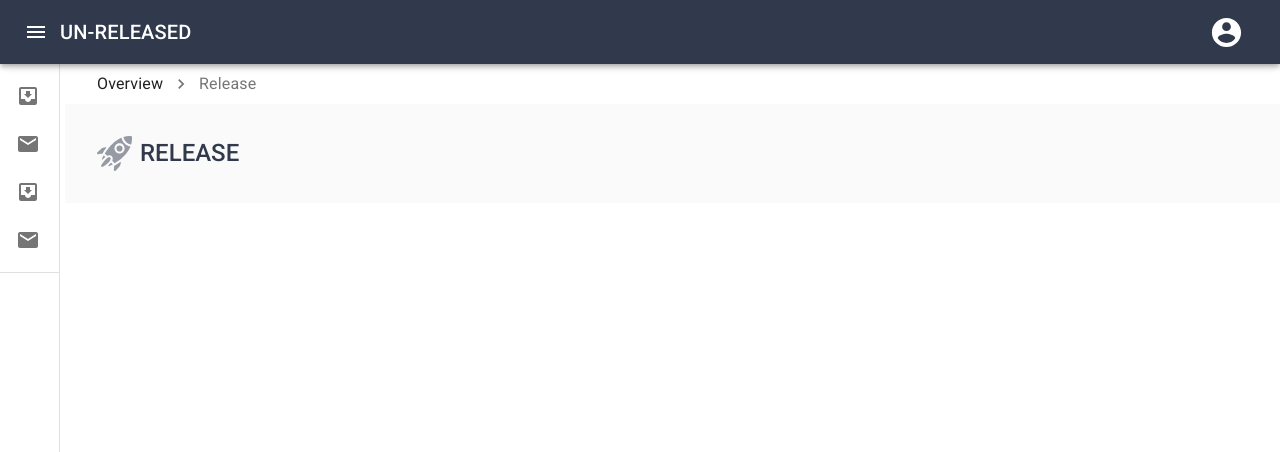
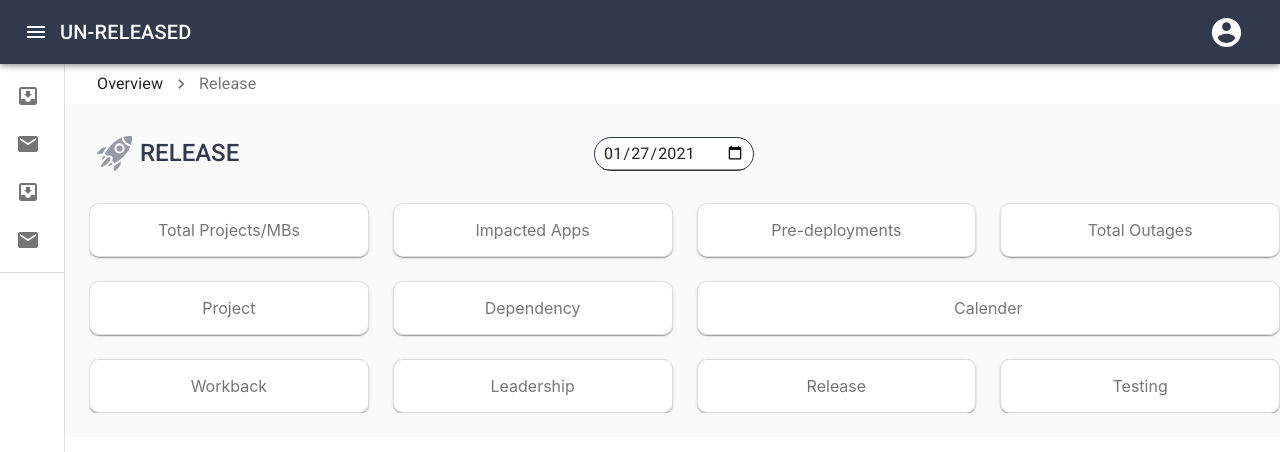
Before and after one commit to amitfbg/canvas-demo, a React (Create React App) app: page / in a window 1280 px wide. Shown: the top 452 px of the page. Built offline with nearby package versions, Linux system fonts and the light colour scheme.

Commit message:
Grid Container

```diff
--- a/src/App.css
+++ /dev/null
@@ -1,5 +0,0 @@
-*{
-  margin:0;
-  padding:0;
-  box-sizing:border-box
-}
--- a/src/components/breadCrumb/BreadCrumb.js
+++ b/src/components/breadCrumb/BreadCrumb.js
@@ -6,7 +6,7 @@ import NavigateNextIcon from "@material-ui/icons/NavigateNext";
 const useStyles = makeStyles({
   breadCrumb: {
     padding: "0.5rem 0 0.5rem 2rem",
-    // color: "#80868b",
+    backgroundColor: "#ffffff",
   },
 });
 
--- /dev/null
+++ b/src/components/date-picker/DatePicker.js
@@ -0,0 +1,41 @@
+import React from "react";
+import { makeStyles } from "@material-ui/core/styles";
+import TextField from "@material-ui/core/TextField";
+
+const useStyles = makeStyles((theme) => ({
+  container: {
+    position: "relative",
+    top: 0,
+    left: "30%",
+    display: "flex",
+    flexWrap: "wrap",
+    backgroundColor: "#fff",
+    borderRadius: "2rem",
+    border: "solid 1px #31394d",
+  },
+  textField: {
+    marginLeft: theme.spacing(1),
+    marginRight: theme.spacing(1),
+    // width: 200,
+  },
+}));
+
+export default function DatePicker() {
+  const classes = useStyles();
+
+  return (
+    <div className={classes.container}>
+      <TextField
+        id="date"
+        variant="standard"
+        // label="Birthday"
+        type="date"
+        defaultValue="2021-01-27"
+        className={classes.textField}
+        InputLabelProps={{
+          shrink: true,
+        }}
+      />
+    </div>
+  );
+}
--- a/src/components/maincontainer/ReleaseContainer.js
+++ b/src/components/maincontainer/ReleaseContainer.js
@@ -2,10 +2,13 @@ import React from "react";
 import { makeStyles } from "@material-ui/core";
 import BreadCrumb from "../breadCrumb/BreadCrumb";
 import PageHeader from "./components/PageHeader";
+import MainContainer from "./components/MainContainer";
 
 const useStyles = makeStyles({
   root: {
     width: "100%",
+    backgroundColor: "#fafafa",
+    height: "100%",
   },
 });
 
@@ -15,6 +18,7 @@ function ReleaseContainer() {
     <div className={classes.root}>
       <BreadCrumb />
       <PageHeader />
+      <MainContainer />
     </div>
   );
 }
--- /dev/null
+++ b/src/components/maincontainer/components/MainContainer.js
@@ -0,0 +1,75 @@
+import React from "react";
+import { makeStyles } from "@material-ui/core/styles";
+import Paper from "@material-ui/core/Paper";
+import Grid from "@material-ui/core/Grid";
+
+const useStyles = makeStyles((theme) => ({
+  root: {
+    display: "flex",
+    flexWrap: "wrap",
+    justifyContent: "space-around",
+    overflow: "hidden",
+    flexGrow: 1,
+    marginLeft: theme.spacing(3),
+    marginBottom: theme.spacing(3),
+  },
+  paper: {
+    // flexGrow: 1,
+    padding: theme.spacing(2),
+    textAlign: "center",
+    color: theme.palette.text.secondary,
+    // height: "10rem",
+    borderRadius: "10px",
+    border: "solid 1px #dddddd",
+  },
+}));
+
+export default function MainContainer() {
+  const classes = useStyles();
+
+  return (
+    <div className={classes.root}>
+      <Grid container spacing={3}>
+        <Grid container item spacing={3}>
+          <Grid item xs={3}>
+            <Paper className={classes.paper}>Total Projects/MBs</Paper>
+          </Grid>
+          <Grid item xs={3}>
+            <Paper className={classes.paper}>Impacted Apps</Paper>
+          </Grid>
+          <Grid item xs={3}>
+            <Paper className={classes.paper}>Pre-deployments</Paper>
+          </Grid>
+          <Grid item xs={3}>
+            <Paper className={classes.paper}>Total Outages</Paper>
+          </Grid>
+        </Grid>
+        <Grid container item spacing={3}>
+          <Grid item xs={3}>
+            <Paper className={classes.paper}>Project</Paper>
+          </Grid>
+          <Grid item xs={3}>
+            <Paper className={classes.paper}>Dependency</Paper>
+          </Grid>
+          <Grid item xs={6}>
+            <Paper className={classes.paper}>Calender</Paper>
+          </Grid>
+        </Grid>
+        <Grid container item spacing={3}>
+          <Grid item xs={3}>
+            <Paper className={classes.paper}>Workback</Paper>
+          </Grid>
+          <Grid item xs={3}>
+            <Paper className={classes.paper}>Leadership</Paper>
+          </Grid>
+          <Grid item xs={3}>
+            <Paper className={classes.paper}>Release</Paper>
+          </Grid>
+          <Grid item xs={3}>
+            <Paper className={classes.paper}>Testing</Paper>
+          </Grid>
+        </Grid>
+      </Grid>
+    </div>
+  );
+}
--- a/src/components/maincontainer/components/PageHeader.js
+++ b/src/components/maincontainer/components/PageHeader.js
@@ -3,6 +3,7 @@ import RocketIcon from "../../../assets/RocketIcon";
 import Typography from "@material-ui/core/Typography";
 import styled from "styled-components";
 import { makeStyles } from "@material-ui/core";
+import DatePicker from "../../date-picker/DatePicker";
 
 const Wrapper = styled.section`
   display: flex;
@@ -27,6 +28,7 @@ function PageHeader() {
       <Typography variant="h5" className={classes.headerTitle}>
         RELEASE
       </Typography>
+      <DatePicker />
     </Wrapper>
   );
 }
--- a/src/components/navbar/LeftNavBar.js
+++ b/src/components/navbar/LeftNavBar.js
@@ -17,24 +17,23 @@ const drawerWidth = 240;
 const useStyles = makeStyles((theme) => ({
   drawer: {
     width: 65,
-    overflowX:"hidden"
+    overflowX: "hidden",
   },
   drawerPaper: {
-    width: 60,
-    transition: theme.transitions.create('width', {
+    width: 65,
+    transition: theme.transitions.create("width", {
       easing: theme.transitions.easing.sharp,
       duration: theme.transitions.duration.leavingScreen,
     }),
-    "&:hover":{
+    "&:hover": {
       width: drawerWidth,
-      transition:theme.transitions.create('width',{
+      transition: theme.transitions.create("width", {
         easing: theme.transitions.easing.sharp,
-        duration:theme.transitions.duration.enteringScreen
-      })
-    }
+        duration: theme.transitions.duration.enteringScreen,
+      }),
+    },
   },
 }));
-
 
 function LeftNavBar() {
   const classes = useStyles();
@@ -49,7 +48,6 @@ function LeftNavBar() {
       >
         <Toolbar />
         <div className={classes.drawerContainer}>
-
           <List>
             {["Intake", "Planning", "Launch", "Measure"].map((text, index) => (
               <ListItem button key={text}>
--- a/src/index.css
+++ b/src/index.css
@@ -7,7 +7,7 @@
 body {
   margin: 0;
   padding: 0;
-  /* height: 100vh; */
+  height: 100vh;
   font-family: -apple-system, BlinkMacSystemFont, "Segoe UI", "Roboto", "Oxygen",
     "Ubuntu", "Cantarell", "Fira Sans", "Droid Sans", "Helvetica Neue",
     sans-serif;
```
